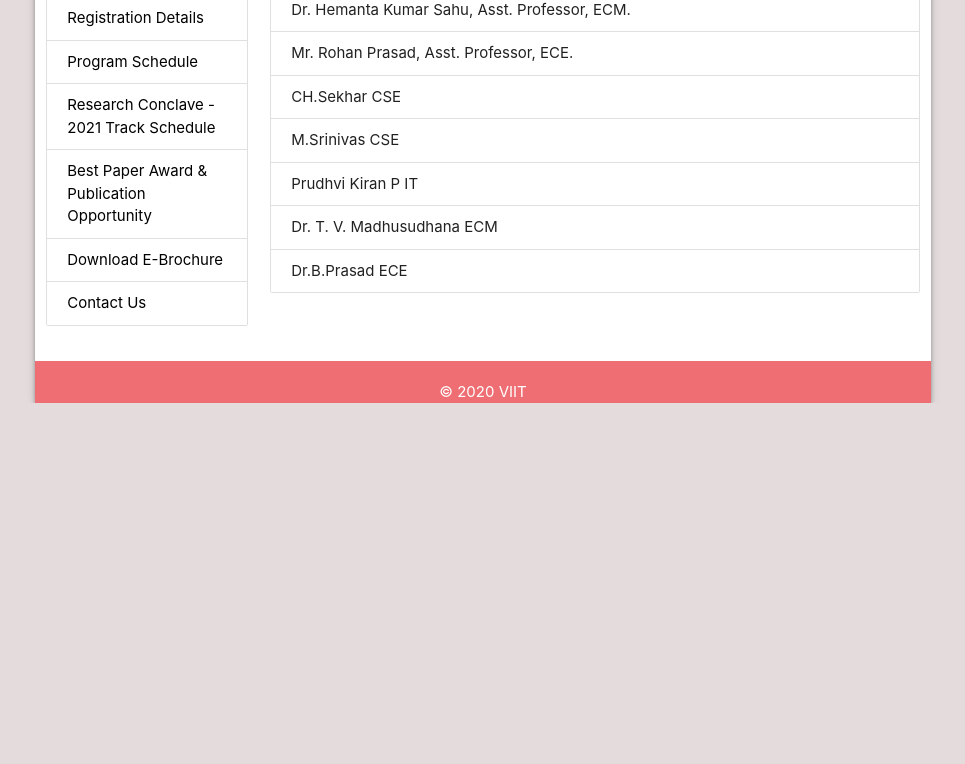
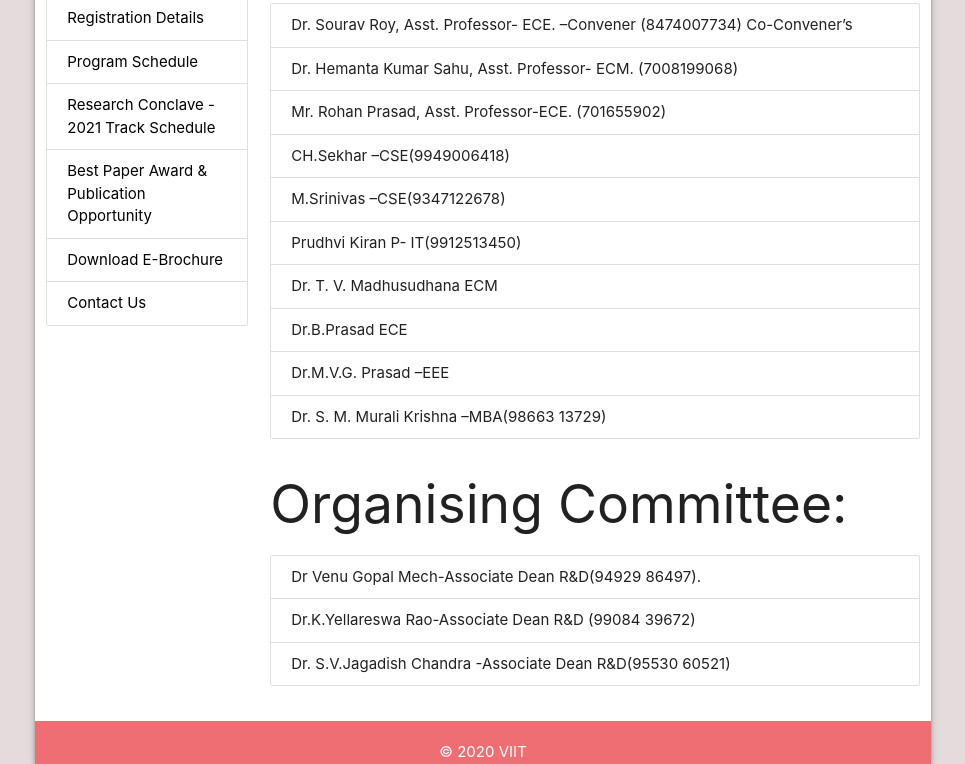
Before and after one commit to saichandrasekher/researchconclave, a plain HTML site: page conference-core-committee.html in a window 1280 px wide. Shown: the part 730-1494 px from the top of the page, without its empty margins (157-1122 px from the left). Before the commit the page ends 1133 px from the top, so only its background shows below. Drawn offline with nearby package versions, Linux system fonts and the light colour scheme.

Commit message:
whats app changs

```diff
--- a/conference-core-committee.html
+++ b/conference-core-committee.html
@@ -145,17 +145,27 @@
                 </div>
                 <div class="clr"></div>
               </div>
-              <h2>Conclave Committee:</h2>
+              <h2>Conclave Core Committee:</h2>
               <ul class="collection">
-                  <li class="collection-item">Dr. Sourav Roy, Asst. Professor, ECE. </li>
-                  <li class="collection-item">Dr. Hemanta Kumar Sahu, Asst. Professor, ECM.</li>
-                  <li class="collection-item">Mr. Rohan Prasad,  Asst. Professor, ECE.    </li>
-                  <li class="collection-item">CH.Sekhar CSE</li>
-                  <li class="collection-item">M.Srinivas CSE</li>
-                  <li class="collection-item">Prudhvi Kiran P IT</li>
+                  <li class="collection-item">Dr. Sourav Roy, Asst. Professor- ECE. –Convener (8474007734)
+                    Co-Convener’s</li>
+                  <li class="collection-item">Dr. Hemanta Kumar Sahu, Asst. Professor- ECM. (7008199068)</li>
+                  <li class="collection-item">Mr. Rohan Prasad,  Asst. Professor-ECE. (701655902)</li>
+                  <li class="collection-item">CH.Sekhar –CSE(9949006418)</li>
+                  <li class="collection-item">M.Srinivas –CSE(9347122678)</li>
+                  <li class="collection-item">Prudhvi Kiran P- IT(9912513450)</li>
                   <li class="collection-item">Dr. T. V. Madhusudhana ECM</li>
                   <li class="collection-item">Dr.B.Prasad ECE</li>
+                  <li class="collection-item">Dr.M.V.G. Prasad –EEE</li>
+                  <li class="collection-item">Dr. S. M. Murali Krishna –MBA(98663 13729)</li>
               </ul>
+              <h2>Organising Committee:</h2>
+              <ul class="collection">
+                  <li class="collection-item">Dr Venu Gopal Mech-Associate Dean R&D(94929 86497). </li>
+                  <li class="collection-item">Dr.K.Yellareswa Rao-Associate Dean R&D (99084 39672)</li>
+                  <li class="collection-item">Dr. S.V.Jagadish Chandra -Associate Dean R&D(95530 60521)</li>
+              </ul>
+
   </div>
 
 
```
